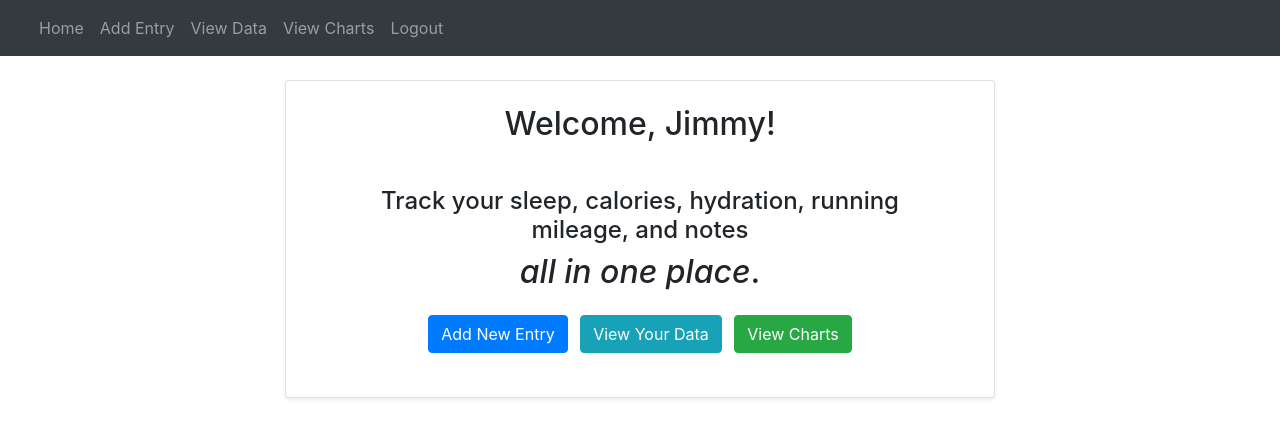
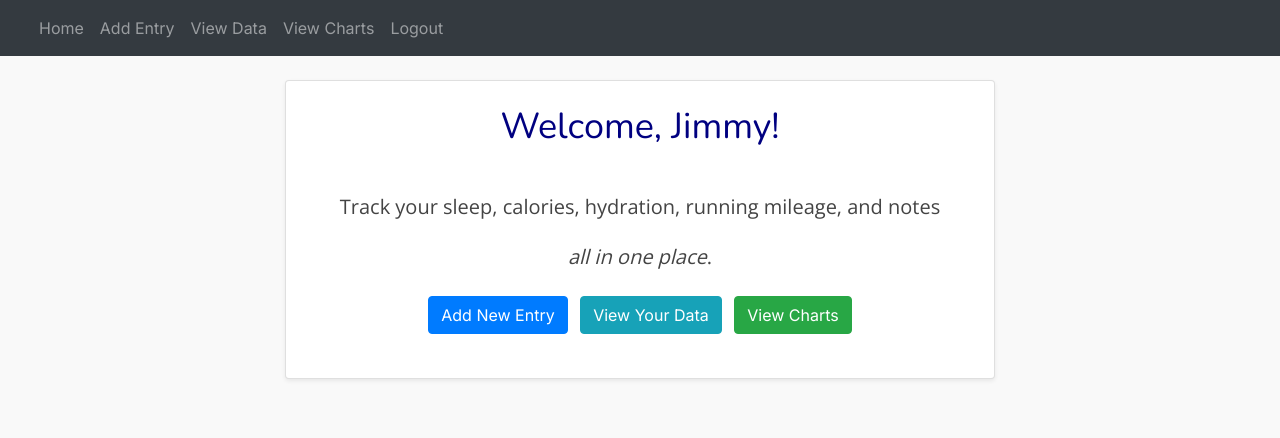
Before and after one commit to bb01010101/pythonflaskwebsite, a Flask app: page / in a window 1280 px wide. Shown: the top 438 px of the page. Run offline with Flask 3, Linux system fonts and the light colour scheme; a user stored in the database is signed in; some libraries are stand-ins or nearby versions.

Commit message:
updating fonts

```diff
--- a/main.py
+++ b/main.py
@@ -6,4 +6,4 @@ with app.app_context():
     db.create_all()
 
 if __name__ == "__main__":
-    app.run(debug=True, port=5004)
+   app.run(debug=True, host='127.0.0.1', port=5004)
--- /dev/null
+++ b/website/static/styles.css
@@ -0,0 +1,28 @@
+body {
+    font-family: 'Inter', -apple-system, BlinkMacSystemFont, 'Segoe UI', Roboto, Oxygen, Ubuntu, Cantarell, sans-serif;
+    color: #444;
+    background-color: #f9f9f9;
+}
+
+h1 {
+    font-family: 'Nunito', 'Segoe UI', Tahoma, Geneva, sans-serif;
+    font-size: 36px;
+    color: navy;
+    text-align: center;
+}
+
+p {
+    font-family: 'Open Sans', -apple-system, BlinkMacSystemFont, 'Segoe UI', Roboto, sans-serif;
+    font-size: 16px;
+    line-height: 1.5;
+    color: #444;
+    margin-bottom: 1em;
+}
+
+.text-large {
+    font-size: 2rem !important;
+}
+
+.text-medium {
+    font-size: 1.5rem !important;
+}
--- a/website/templates/base.html
+++ b/website/templates/base.html
@@ -3,6 +3,10 @@
     <head>
         <meta charset="utf-8" />
         <meta name="viewport" content="width=device-width, initial-scale=1">
+        <!-- Google Fonts -->
+        <link rel="preconnect" href="https://fonts.googleapis.com">
+        <link rel="preconnect" href="https://fonts.gstatic.com" crossorigin>
+        <link href="https://fonts.googleapis.com/css2?family=Inter:wght@400;500;600&family=Nunito:wght@400;600;700&family=Open+Sans:wght@400;600&display=swap" rel="stylesheet">
         <link
             rel="stylesheet"
             href="https://stackpath.bootstrapcdn.com/bootstrap/4.4.1/css/bootstrap.min.css"
--- a/website/templates/index.html
+++ b/website/templates/index.html
@@ -6,10 +6,10 @@
     <div class="row justify-content-center">
         <div class="col-md-8">
             <div class="card p-4 shadow-sm">
-                <h2 class="mb-4 text-center">Welcome, {{ user.first_name }}!</h2>
+                <h1 class="mb-4 text-center">Welcome, {{ user.first_name }}!</h1>
                 <div class="card-body">
-                    <p class="text-center h4">Track your sleep, calories, hydration, running mileage, and notes</p>
-                    <p class="text-center h2"><i><em>all in one place</em></i>.</p>
+                    <p class="lead text-center ">Track your sleep, calories, hydration, running mileage, and notes</p>
+                    <p class="lead text-center"><i><em>all in one place</em></i>.</p>
                     <div class="text-center mt-4">
                         <a href="{{ url_for('views.add_entry') }}" class="btn btn-primary mr-2">Add New Entry</a>
                         <a href="{{ url_for('views.view_data') }}" class="btn btn-info mr-2">View Your Data</a>
```
Also changed, not shown: website/templates/styles.css (deleted, +0 -20 lines).
